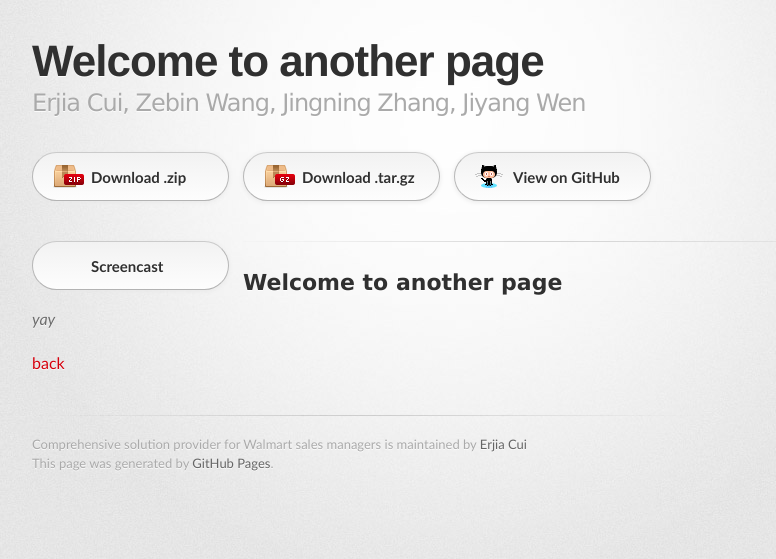
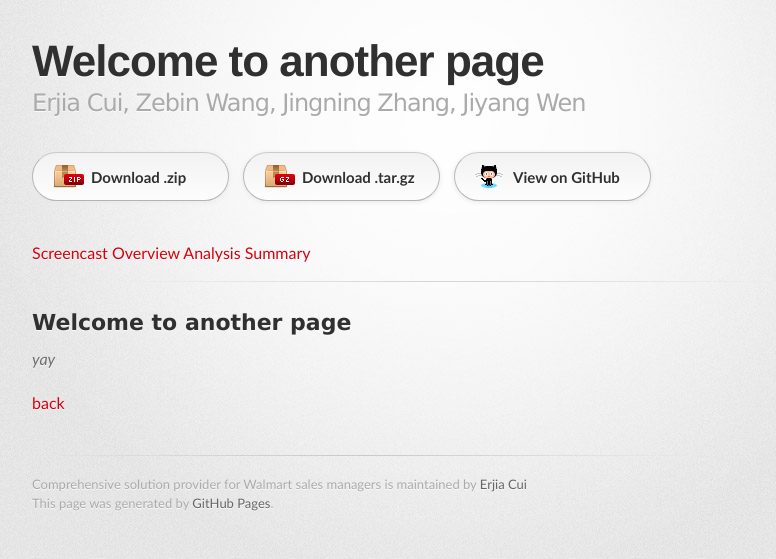
Before and after one commit to churchillcui/ads_retail, a Jekyll site: the page built from another-page.md, in a window 1280 px wide. Shown: the top 559 px of the page, without its empty margins (192-968 px from the left). Built offline with Jekyll 4.4.1, drawn with Linux system fonts in a browser that asks for light colours; some web fonts are replaced; our own code applies the rules of GitHub Pages for plain Markdown files.

```diff
--- a/_layouts/default.html
+++ b/_layouts/default.html
@@ -34,7 +34,12 @@
 	  {% endif %}
 	{% endif %}
         </section>
-	<a href="https://churchillcui.github.io/ads_retail/#screencast" class = "button"><span>Screencast</span></a>
+	<section id = "link">
+	<a href="https://churchillcui.github.io/ads_retail/#screencast"><span>Screencast</span></a>
+	<a href="https://churchillcui.github.io/ads_retail/#overview"><span>Overview</span></a>
+	<a href="https://churchillcui.github.io/ads_retail/#analysis"><span>Analysis</span></a>
+	<a href="https://churchillcui.github.io/ads_retail/#summary"><span>Summary</span></a>
+	</section>
         <hr>
         <section id="main_content">
           {{ content }}
```
